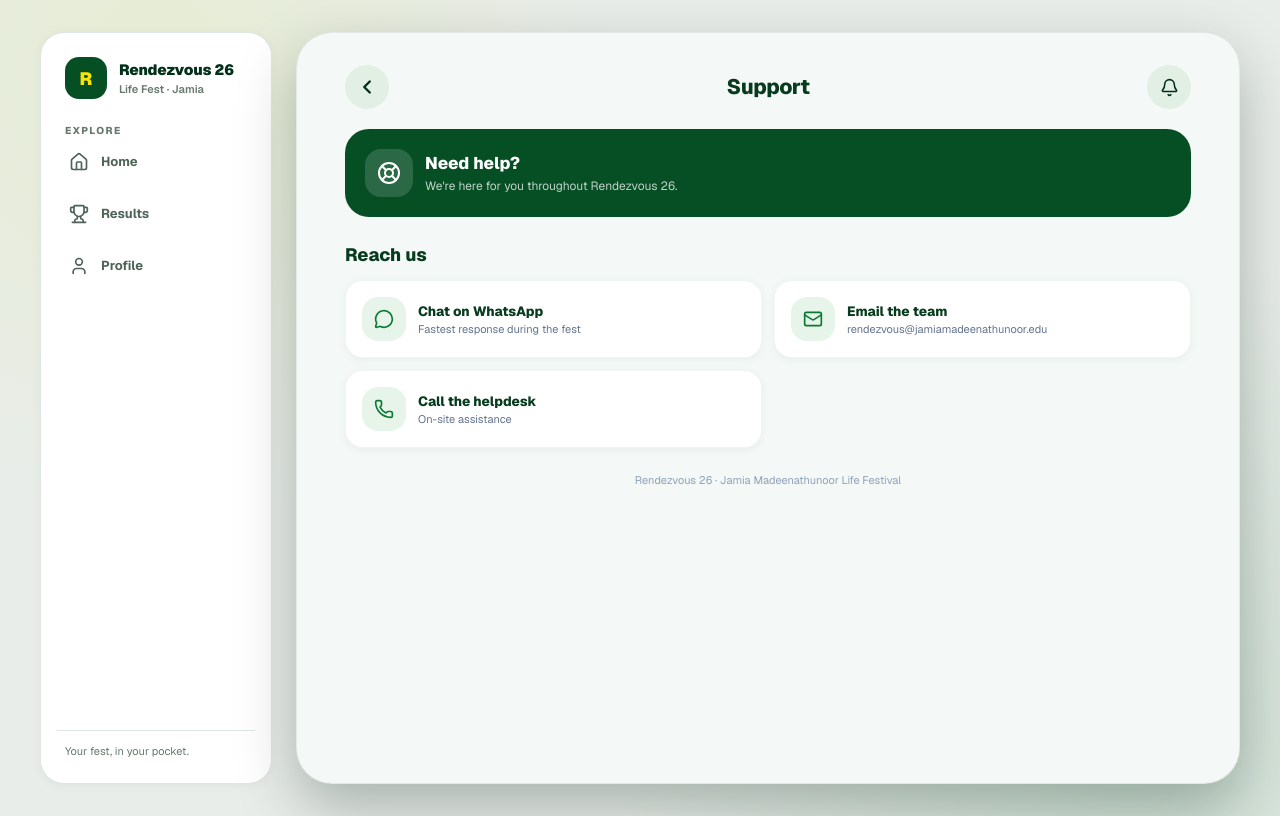
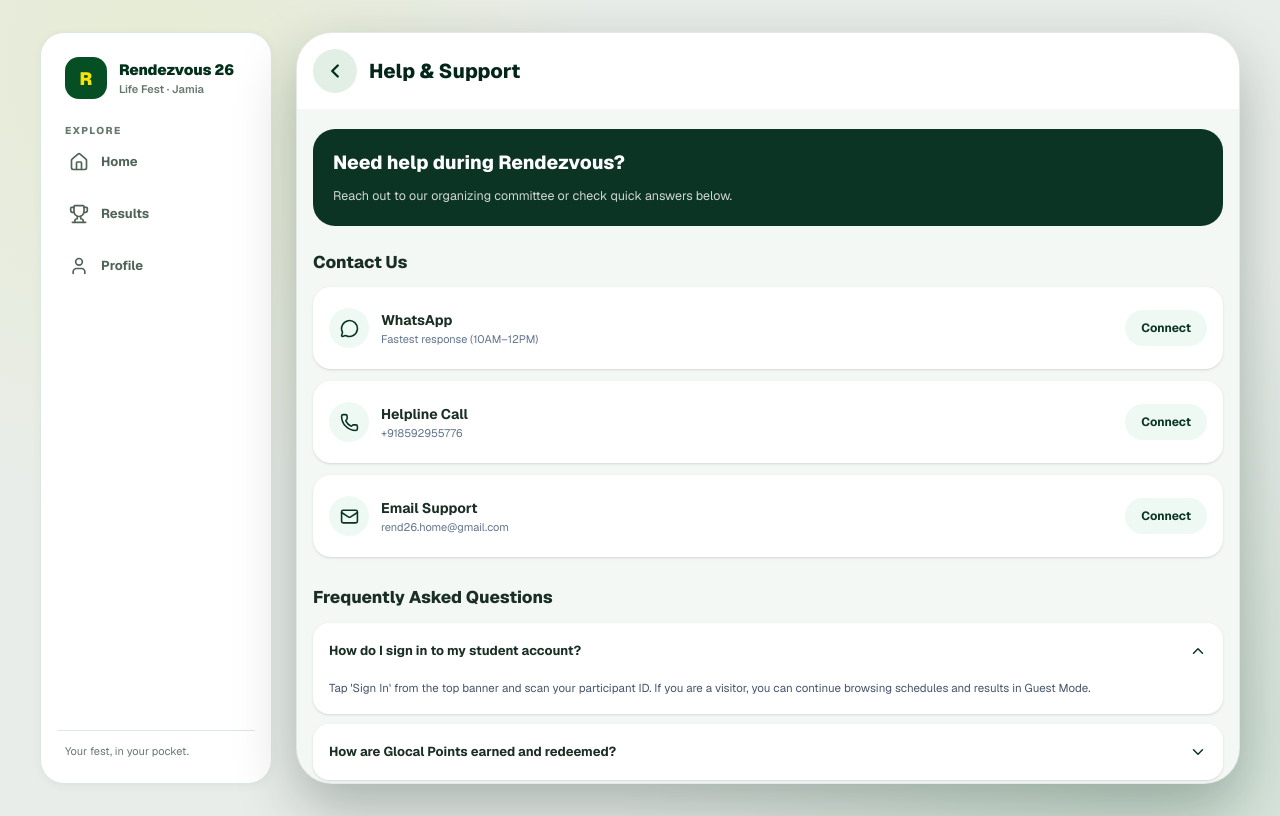
Before and after one commit to kshammas/my-next-app, a Next.js app: page /support in a window 1280 px wide. Built offline with nearby package versions, Linux system fonts and the light colour scheme.

Commit message:
Match Help and Support screen to reference

```diff
--- a/app/support/page.tsx
+++ b/app/support/page.tsx
@@ -1,55 +1,135 @@
 'use client';
 
-import { LifeBuoy, Mail, MessageCircle, Phone } from 'lucide-react';
+import { useState } from 'react';
+import Link from 'next/link';
+import { ChevronDown, ChevronLeft, Mail, MessageCircle, Phone } from 'lucide-react';
 import { AppShell } from '@/components/AppShell';
-import { PageHeader } from '@/components/PageHeader';
 
 const contacts = [
-  { label: 'Chat on WhatsApp', detail: 'Fastest response during the fest', icon: MessageCircle, href: 'https://wa.me/919947021164' },
-  { label: 'Email the team', detail: 'rendezvous@jamiamadeenathunoor.edu', icon: Mail, href: 'mailto:rendezvous@jamiamadeenathunoor.edu' },
-  { label: 'Call the helpdesk', detail: 'On-site assistance', icon: Phone, href: 'tel:+919947021164' },
+  {
+    label: 'WhatsApp',
+    detail: 'Fastest response (10AM–12PM)',
+    icon: MessageCircle,
+    href: 'https://wa.me/918592955776',
+  },
+  {
+    label: 'Helpline Call',
+    detail: '+918592955776',
+    icon: Phone,
+    href: 'tel:+918592955776',
+  },
+  {
+    label: 'Email Support',
+    detail: 'rend26.home@gmail.com',
+    icon: Mail,
+    href: 'mailto:rend26.home@gmail.com',
+  },
+];
+
+const faqs = [
+  {
+    question: 'How do I sign in to my student account?',
+    answer:
+      "Tap 'Sign In' from the top banner and scan your participant ID. If you are a visitor, you can continue browsing schedules and results in Guest Mode.",
+  },
+  {
+    question: 'How are Glocal Points earned and redeemed?',
+    answer:
+      'Scan QR codes at event stalls and activities to earn Glocal Points, then redeem them for goodies in your Glocal Wallet.',
+  },
+  {
+    question: "Why can't I scan QR codes in Guest Mode?",
+    answer: 'Scanning is available to signed-in participants only. Sign in with your participant card to earn points.',
+  },
+  {
+    question: 'When are program results updated?',
+    answer: 'Results are updated as events conclude. Open the Results page for the latest standings.',
+  },
+  {
+    question: 'My registered event is missing or has the wrong details.',
+    answer: 'Reach out to the organizing committee using any of the contact options above.',
+  },
 ];
 
 export default function SupportPage() {
+  const [open, setOpen] = useState<number | null>(0);
+
   return (
     <AppShell>
-      <div className="app-content">
-        <PageHeader title="Support" />
+      <div className="app-content !px-0 !pt-0">
+        <header className="flex items-center gap-3 bg-white px-4 pb-4 pt-4">
+          <Link href="/home" className="icon-button" aria-label="Go back">
+            <ChevronLeft size={22} strokeWidth={2.6} aria-hidden="true" />
+          </Link>
+          <h1 className="text-[20px] font-extrabold text-[#04251a]">Help &amp; Support</h1>
+        </header>
 
-        <div className="mt-5 flex items-center gap-3 rounded-[24px] bg-[#064e24] p-5 text-white">
-          <div className="flex h-12 w-12 shrink-0 items-center justify-center rounded-2xl bg-white/15">
-            <LifeBuoy size={24} />
-          </div>
-          <div>
-            <h2 className="text-[17px] font-extrabold">Need help?</h2>
-            <p className="text-[12px] text-white/75">We&apos;re here for you throughout Rendezvous 26.</p>
-          </div>
-        </div>
+        <div className="bg-[#F3F8F4] px-4 pb-10 pt-5">
+          <section className="rounded-[22px] bg-[#0B3424] p-5 text-white">
+            <h2 className="text-[19px] font-extrabold">Need help during Rendezvous?</h2>
+            <p className="mt-2 text-[12.5px] leading-relaxed text-white/80">
+              Reach out to our organizing committee or check quick answers below.
+            </p>
+          </section>
 
-        <h2 className="section-title mt-6">Reach us</h2>
-        <div className="grid-list mt-3">
+          <h2 className="mt-6 text-[17px] font-extrabold text-[#1A2E23]">Contact Us</h2>
+          <div className="mt-3 space-y-3">
             {contacts.map(({ label, detail, icon: Icon, href }) => (
               <a
                 key={label}
                 href={href}
                 target="_blank"
                 rel="noreferrer"
-              className="soft-card flex min-h-[64px] items-center gap-3 p-4"
+                className="flex min-h-[82px] items-center gap-3 rounded-[18px] bg-white px-4 py-3 shadow-sm"
               >
-              <span className="flex h-11 w-11 shrink-0 items-center justify-center rounded-2xl bg-[#e7f4ea] text-[#0a7a33]">
-                <Icon size={20} />
+                <span className="flex h-10 w-10 shrink-0 items-center justify-center rounded-full bg-[#EFF9F4] text-[#0B3424]">
+                  <Icon size={19} />
                 </span>
                 <span className="min-w-0 flex-1">
-                <span className="block text-[13.5px] font-extrabold text-[#073b1d]">{label}</span>
+                  <span className="block text-[14px] font-bold text-[#1A2E23]">{label}</span>
                   <span className="block truncate text-[11px] text-slate-500">{detail}</span>
+                </span>
+                <span className="flex min-h-[36px] shrink-0 items-center rounded-full bg-[#EFF9F4] px-4 text-[12px] font-bold text-[#0B3424]">
+                  Connect
                 </span>
               </a>
             ))}
           </div>
 
-        <p className="mt-6 text-center text-[11px] text-slate-400">
-          Rendezvous 26 · Jamia Madeenathunoor Life Festival
+          <h2 className="mt-7 text-[17px] font-extrabold text-[#1A2E23]">
+            Frequently Asked Questions
+          </h2>
+          <div className="mt-3 space-y-2.5">
+            {faqs.map(({ question, answer }, index) => {
+              const expanded = open === index;
+              return (
+                <div key={question} className="overflow-hidden rounded-[16px] bg-white shadow-sm">
+                  <button
+                    type="button"
+                    onClick={() => setOpen(expanded ? null : index)}
+                    aria-expanded={expanded}
+                    className="flex min-h-[56px] w-full items-center justify-between gap-3 px-4 py-3 text-left"
+                  >
+                    <span className="text-[13px] font-bold text-[#1A2E23]">{question}</span>
+                    <ChevronDown
+                      size={18}
+                      aria-hidden="true"
+                      className={`shrink-0 text-[#0B3424] transition-transform ${expanded ? 'rotate-180' : ''}`}
+                    />
+                  </button>
+                  {expanded ? (
+                    <p className="px-4 pb-4 text-[11.5px] leading-relaxed text-slate-600">{answer}</p>
+                  ) : null}
+                </div>
+              );
+            })}
+          </div>
+
+          <p className="mt-7 rounded-[14px] bg-[#F7F3F1] p-4 text-center text-[11px] leading-relaxed text-[#6b514a]">
+            For medical or campus security emergencies, contact the nearest volunteer in a green vest
+            immediately.
           </p>
+        </div>
       </div>
     </AppShell>
   );
```
Lines whose indentation alone changed are shown as unchanged.
